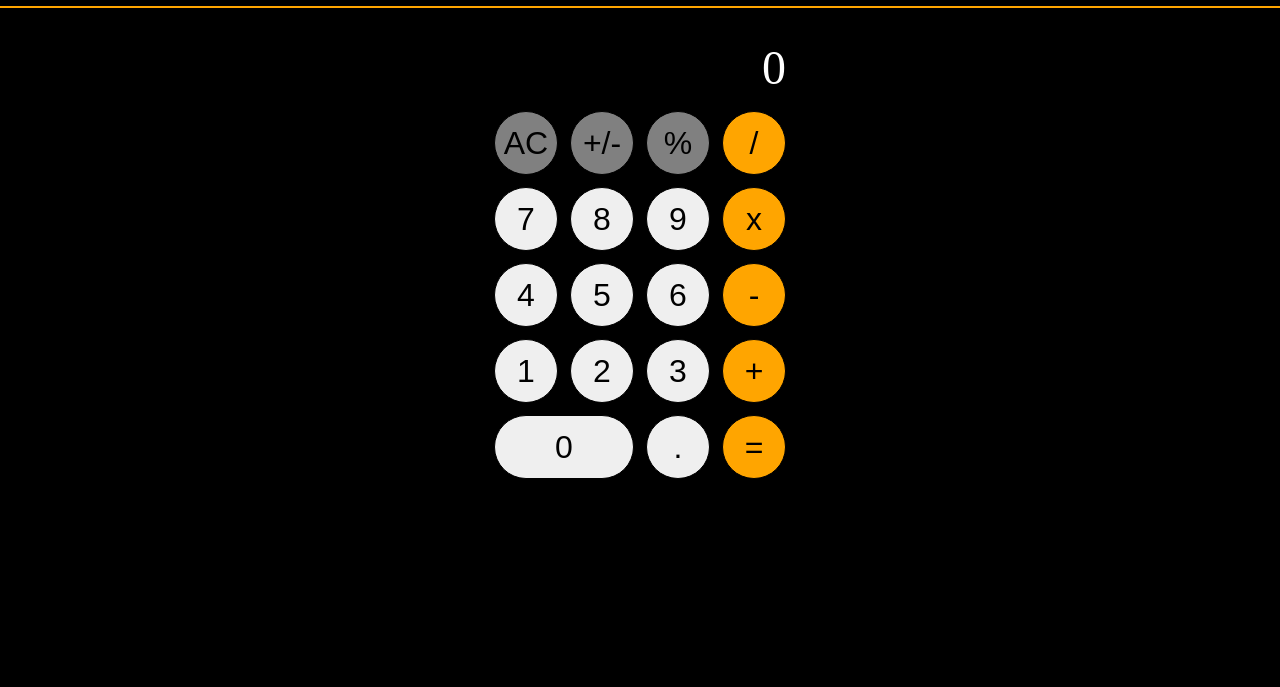
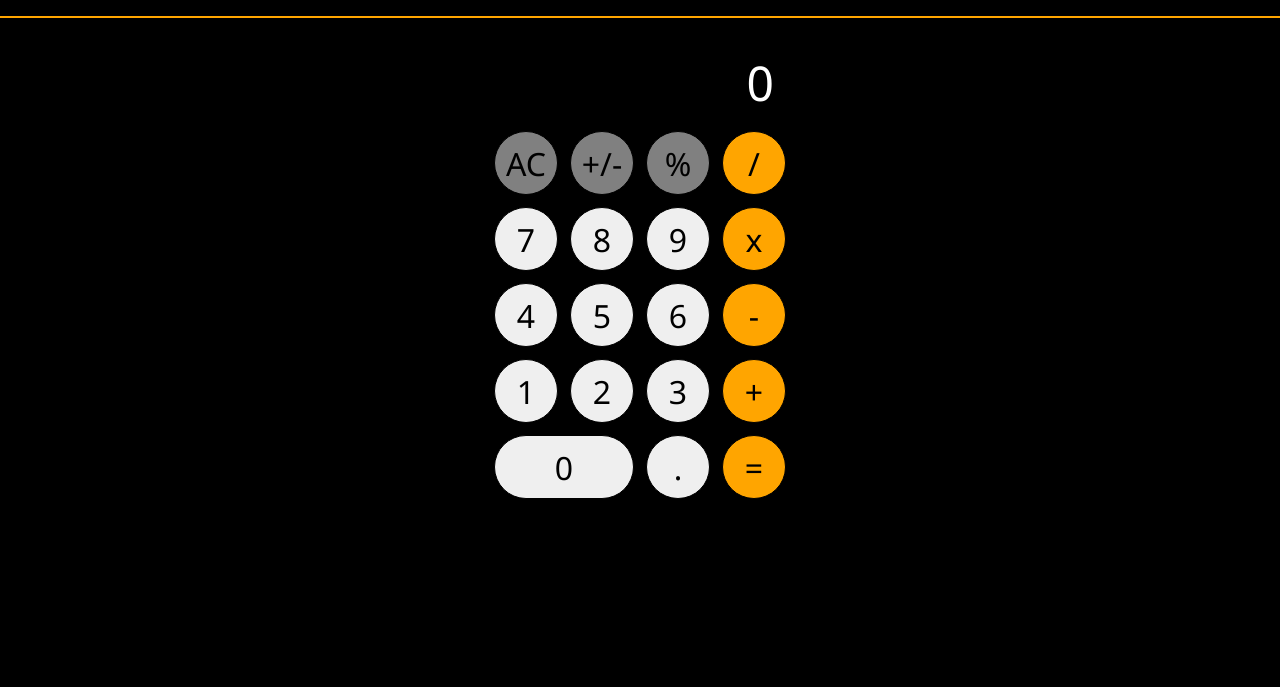
Before and after one commit to felixtanhm/odin-calculator, a plain HTML site: page index.html in a window 1280 px wide. Shown: the part 113-800 px from the top of the page. Drawn offline with Linux system fonts and the light colour scheme.

Commit message:
Improvement | Display alignment

```diff
--- a/style.css
+++ b/style.css
@@ -1,8 +1,21 @@
+/* TO FIX
+Colors of buttons
+Fonts of buttons
+OnClick color change of buttons
+Alignment of button contents
+Display of results in 1,000s do not display with a ,
+Display of results should have max cap of digits
+Display of results should be smaller font if more than x digits */
+
+* {
+  font-family: "Segoe UI", Tahoma, Geneva, Verdana, sans-serif;
+  box-sizing: border-box;
+}
+
 html,
 body {
   margin: 0;
   padding: 0;
-  box-sizing: border-box;
   height: 100%;
 }
 
@@ -38,6 +51,7 @@ main {
 #display {
   width: 100%;
   font-size: 3rem;
+  padding-right: 12px;
   margin-bottom: 16px;
   text-align: right;
 }
```
